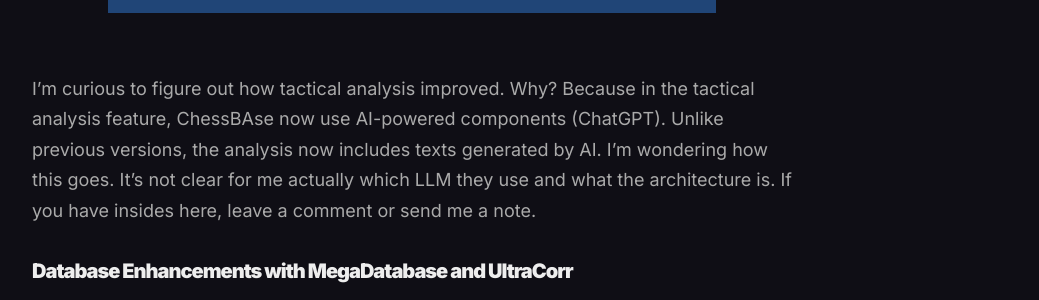
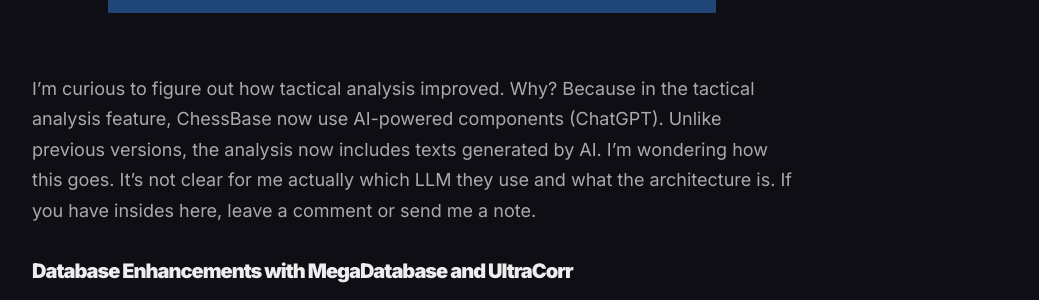
Before and after one commit to Egbert-Azure/Chess-Website, a Jekyll site: the page built from _posts/2024-11-12-Tools-and-Weapons.md, in a window 1280 px wide and 900 px high, scrolled down 2767 px. Shown: the part 182-482 px from the top of the window, without its empty margins (228-1267 px from the left). Built offline with Jekyll 4.4.1, drawn with Linux system fonts in a browser that asks for light colours; comment, search, counter and statistics services are not loaded.

```diff
--- a/_posts/2024-11-12-Tools-and-Weapons.md
+++ b/_posts/2024-11-12-Tools-and-Weapons.md
@@ -38,7 +38,7 @@ The analysis offers insights into various aspects of my style, which could be es
 
 <br>
 
-I'm curious to figure out how tactical analysis improved. Why? Because in the tactical analysis feature, ChessBAse now use AI-powered components (ChatGPT).
+I'm curious to figure out how tactical analysis improved. Why? Because in the tactical analysis feature, ChessBase now use AI-powered components (ChatGPT).
 Unlike previous versions, the analysis now includes texts generated by AI. I'm wondering how this goes. It's not clear for me actually which LLM they use and what the architecture is.
 If you have insides here, leave a comment or send me a note.
 
```
